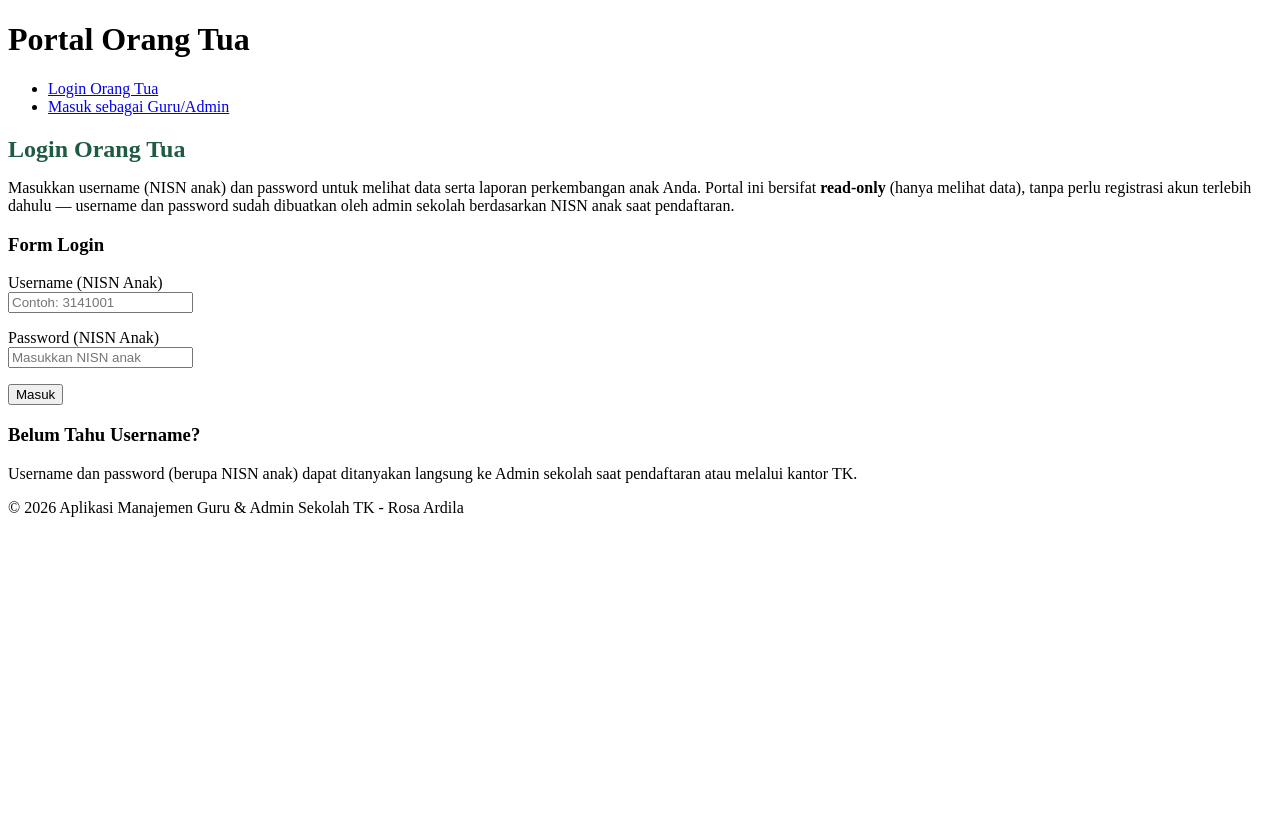
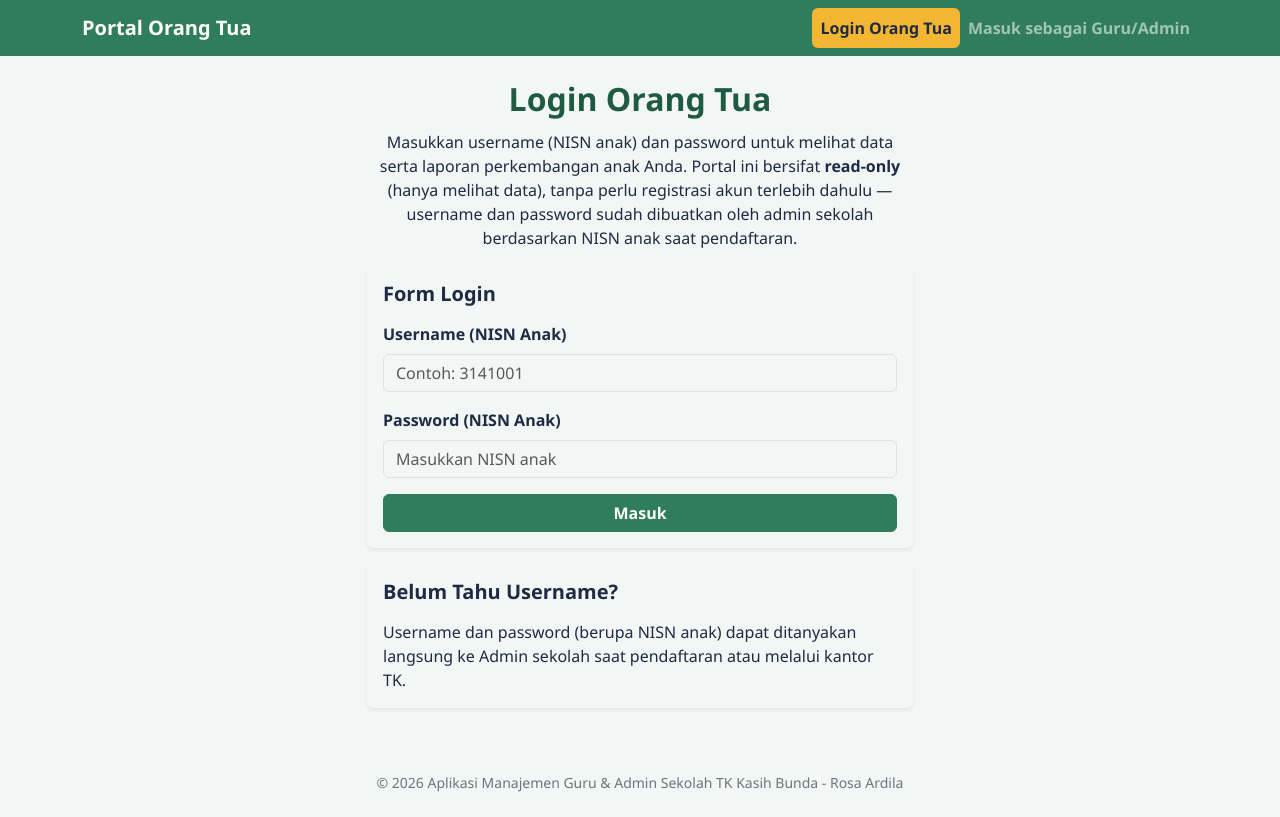
Before and after one commit to rosaardila980/EduTK, a plain HTML site: page login-ortu.html in a window 1280 px wide. Drawn offline with nearby package versions, Linux system fonts and the light colour scheme.

Commit message:
Tugas 4: konversi login orang tua ke Bootstrap

```diff
--- a/login-ortu.html
+++ b/login-ortu.html
@@ -4,52 +4,32 @@
   <meta charset="UTF-8">
   <meta name="viewport" content="width=device-width, initial-scale=1.0">
   <title>Login Portal Orang Tua - Aplikasi TK</title>
+  <link href="https://cdn.jsdelivr.net/npm/bootstrap@5.3.3/dist/css/bootstrap.min.css" rel="stylesheet">
   <link rel="stylesheet" href="style.css">
 </head>
 <body>
   <header>
-    <h1>Portal Orang Tua</h1>
-    <nav>
-      <ul>
-        <li><a href="login-ortu.html" class="aktif">Login Orang Tua</a></li>
-        <li><a href="login-guru.html">Masuk sebagai Guru/Admin</a></li>
-      </ul>
+    <nav class="navbar navbar-expand-lg navbar-dark bg-hijau sticky-top">
+      <div class="container">
+        <a class="navbar-brand fw-bold" href="#">Portal Orang Tua</a>
+        <button class="navbar-toggler" type="button" data-bs-toggle="collapse" data-bs-target="#menuUtama" aria-controls="menuUtama" aria-expanded="false" aria-label="Buka menu">
+          <span class="navbar-toggler-icon"></span>
+        </button>
+        <div class="collapse navbar-collapse" id="menuUtama">
+          <ul class="navbar-nav ms-auto"><li class="nav-item"><a class="nav-link active" href="login-ortu.html">Login Orang Tua</a></li><li class="nav-item"><a class="nav-link" href="login-guru.html">Masuk sebagai Guru/Admin</a></li></ul>
+        </div>
+      </div>
     </nav>
   </header>
 
-  <main>
-    <article class="login-ortu">
-      <h2>Login Orang Tua</h2>
-      <p>Masukkan username (NISN anak) dan password untuk melihat data serta laporan perkembangan anak Anda. Portal ini bersifat <strong>read-only</strong> (hanya melihat data), tanpa perlu registrasi akun terlebih dahulu — username dan password sudah dibuatkan oleh admin sekolah berdasarkan NISN anak saat pendaftaran.</p>
-
-      <section>
-        <h3>Form Login</h3>
-        <form action="portal-ortu.html" method="get">
-          <p>
-            <label for="username-ortu">Username (NISN Anak)</label><br>
-            <input type="text" id="username-ortu" name="username-ortu" placeholder="Contoh: 3141001" pattern="[0-9]{7,10}" required>
-          </p>
-
-          <p>
-            <label for="password-ortu">Password (NISN Anak)</label><br>
-            <input type="password" id="password-ortu" name="password-ortu" placeholder="Masukkan NISN anak" required>
-          </p>
-
-          <p>
-            <button type="submit">Masuk</button>
-          </p>
-        </form>
-      </section>
-
-      <section>
-        <h3>Belum Tahu Username?</h3>
-        <p>Username dan password (berupa NISN anak) dapat ditanyakan langsung ke Admin sekolah saat pendaftaran atau melalui kantor TK.</p>
-      </section>
-    </article>
+  <main class="container my-4">
+<div class="row justify-content-center"><div class="col-12 col-md-8 col-lg-6"><h2 class="text-center">Login Orang Tua</h2><p class="text-center mx-auto lead-teks">Masukkan username (NISN anak) dan password untuk melihat data serta laporan perkembangan anak Anda. Portal ini bersifat <strong>read-only</strong> (hanya melihat data), tanpa perlu registrasi akun terlebih dahulu — username dan password sudah dibuatkan oleh admin sekolah berdasarkan NISN anak saat pendaftaran.</p><div class="card shadow-sm border-0 mb-3"><div class="card-body"><h3 class="h5 fw-bold mb-3">Form Login</h3><form action="portal-ortu.html" method="get"><div class="mb-3"><label for="username-ortu" class="form-label">Username (NISN Anak)</label><input type="text" class="form-control" id="username-ortu" name="username-ortu" placeholder="Contoh: 3141001" pattern="[0-9]{7,10}" required></div><div class="mb-3"><label for="password-ortu" class="form-label">Password (NISN Anak)</label><input type="password" class="form-control" id="password-ortu" name="password-ortu" placeholder="Masukkan NISN anak" required></div><button type="submit" class="btn btn-hijau w-100">Masuk</button></form></div></div><div class="card shadow-sm border-0 mb-3"><div class="card-body"><h3 class="h5 fw-bold mb-3">Belum Tahu Username?</h3><p class="mb-0">Username dan password (berupa NISN anak) dapat ditanyakan langsung ke Admin sekolah saat pendaftaran atau melalui kantor TK.</p></div></div></div></div>
   </main>
 
-  <footer>
-    <p>&copy; 2026 Aplikasi Manajemen Guru & Admin Sekolah TK - Rosa Ardila</p>
+  <footer class="text-center small text-secondary py-4">
+    <p class="mb-0">© 2026 Aplikasi Manajemen Guru &amp; Admin Sekolah TK Kasih Bunda - Rosa Ardila</p>
   </footer>
+
+  <script src="https://cdn.jsdelivr.net/npm/bootstrap@5.3.3/dist/js/bootstrap.bundle.min.js"></script>
 </body>
 </html>
```
